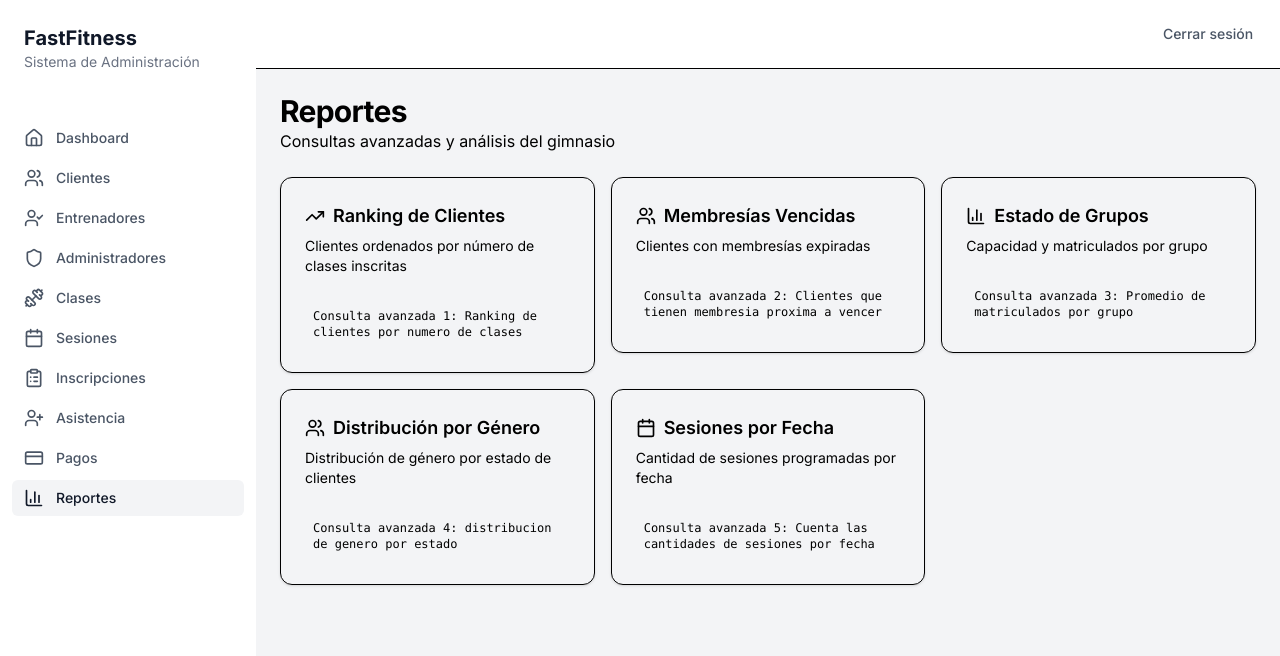
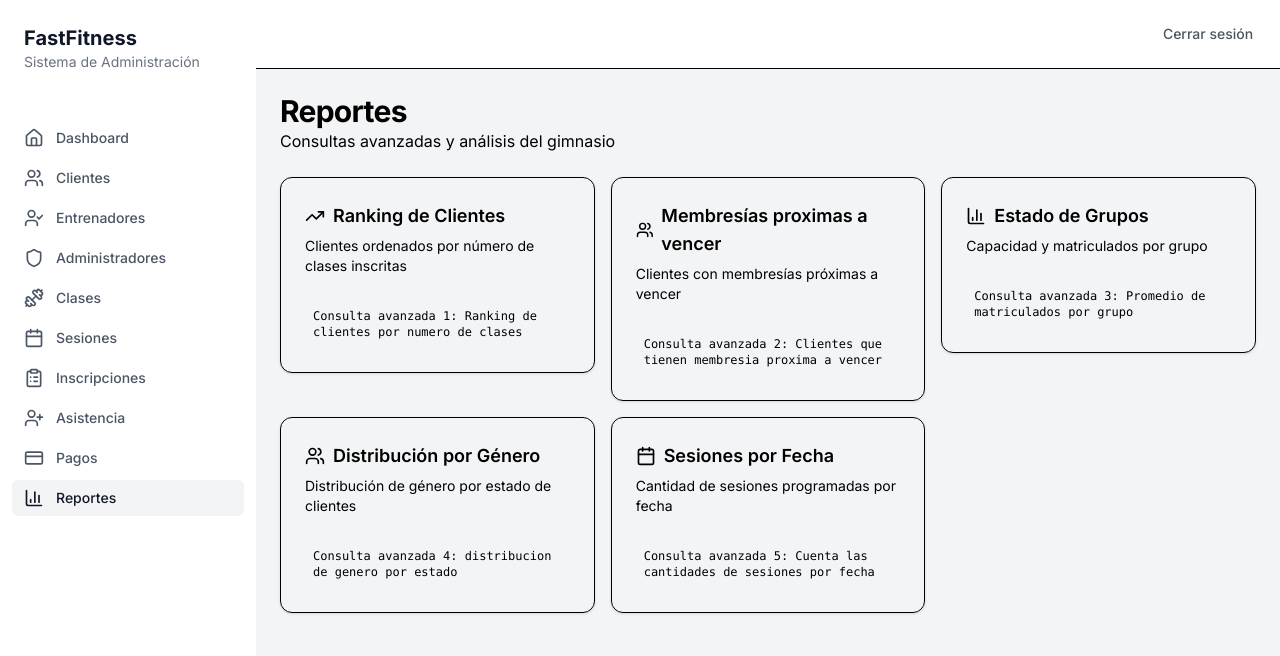
Before and after one commit to Jonathansl17/DataBaseProyect, a Next.js app in the folder frontend/: page /reportes in a window 1280 px wide. Shown: the top 656 px of the page. Built offline with nearby package versions, Linux system fonts and the light colour scheme.

Commit message:
titulo cambiado

```diff
--- a/frontend/app/(admin)/reportes/page.tsx
+++ b/frontend/app/(admin)/reportes/page.tsx
@@ -12,8 +12,8 @@ export default function ReportesPage() {
       query: "Consulta avanzada 1: Ranking de clientes por numero de clases",
     },
     {
-      title: "Membresías Vencidas",
-      description: "Clientes con membresías expiradas",
+      title: "Membresías proximas a vencer",
+      description: "Clientes con membresías próximas a vencer",
       icon: Users,
       href: "/reportes/proximasAVencer",
       query: "Consulta avanzada 2: Clientes que tienen membresia proxima a vencer",
```
